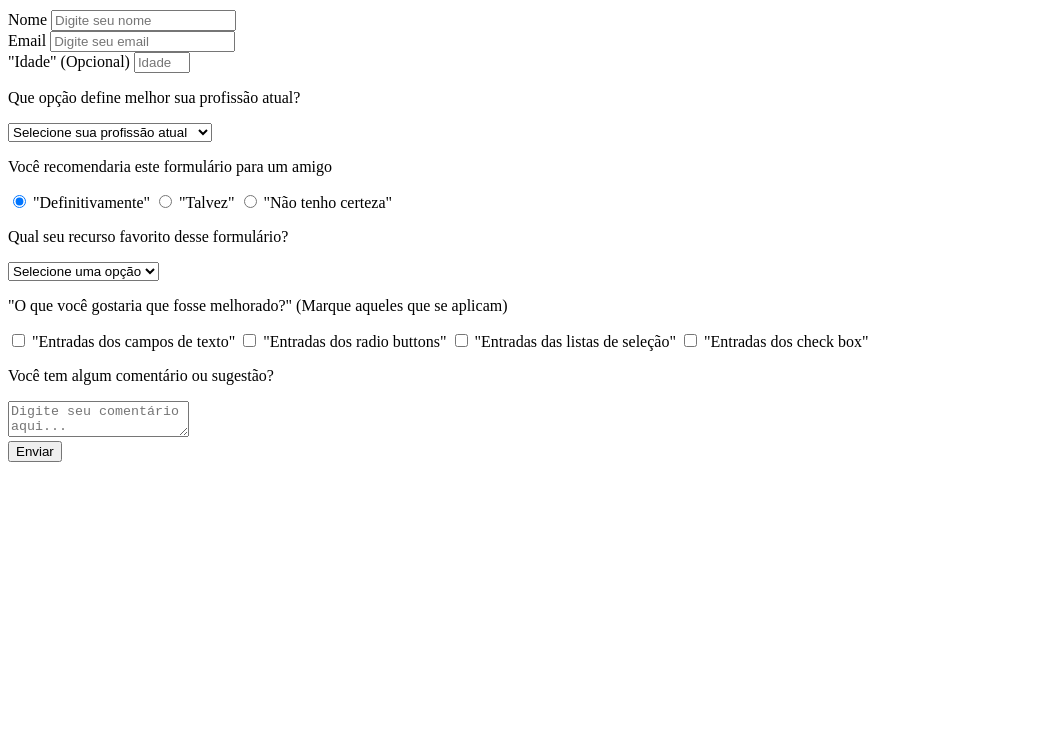
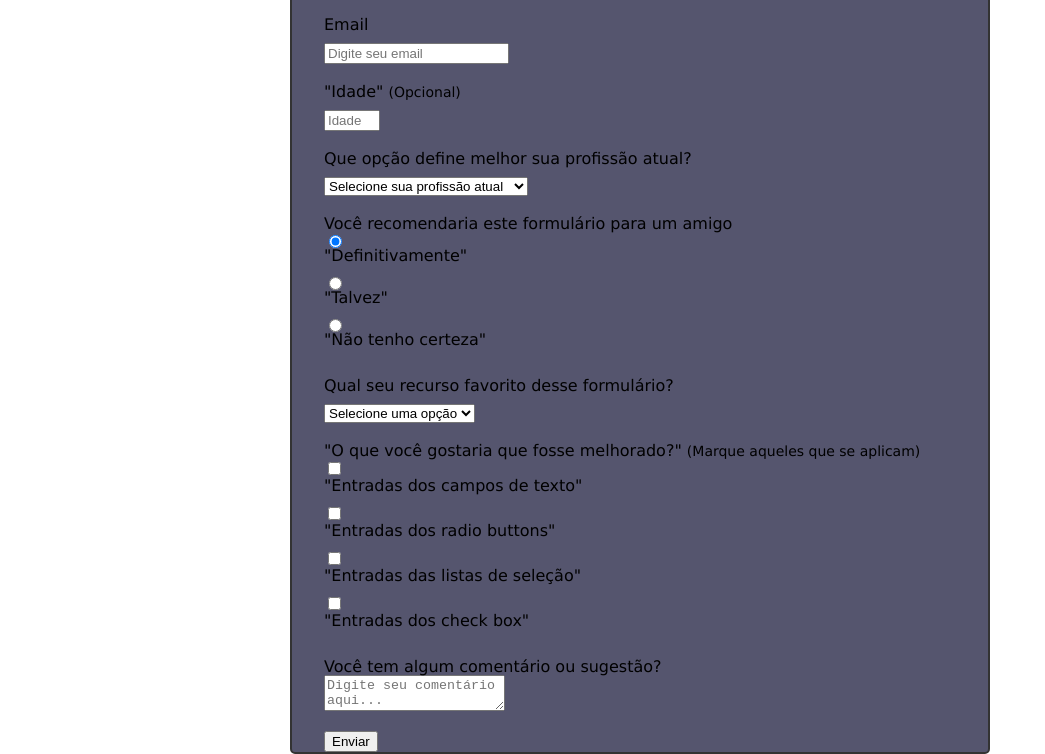
Before and after one commit to Weked/Survey-Form, a plain HTML site: page index.html in a window 1280 px wide. Shown: the part 104-858 px from the top of the page, without its empty margins (0-1045 px from the left). Before the commit the page ends 800 px from the top, so only its background shows below. Drawn offline with Linux system fonts and the light colour scheme.

Commit message:
Adição da folha de estilo e comentarios ao index.html, e primeiras estilizações adicionadas ao style.css

```diff
--- /dev/null
+++ b/css/style.css
@@ -0,0 +1,37 @@
+body{
+    /*Define o tipo de fonte utilizada ao longo de todo o documento*/
+    font-family: 'Lucida Sans Unicode', 'Lucida Grande', sans-serif;
+    /*color: #fff;*/
+}
+
+span{
+    font-size: 14px;
+}
+
+label, input, p, textarea, button{
+    display: block;
+}
+
+label{
+    padding-bottom: 10px;
+}
+
+.form-group{
+    padding-top: 20px;
+    padding-right: 2em;
+    padding-left: 2em;
+}
+
+#survey-form{
+    /*Atribui uma borda ao formulariom, com um leve arredondamento*/
+    border: 2px solid #333333;
+    border-radius: 5px;
+    /*Adiciona um background baseado em uma cor, além de possuir uma transparência*/
+    background-color: rgba(43, 43, 74, 0.8);
+}
+.container{
+    /*Centraliza o formulario e o titulo, a margin para o top e bottom nao tem espacamento quanto que,
+    right e left são automatizados pelo tamanho da pagina*/
+    margin: 0 auto;
+    width: 700px;
+}
--- a/index.html
+++ b/index.html
@@ -1,31 +1,44 @@
 <!--Weked A. Curvel [weked.curvel@gmail.com]-->
 <!DOCTYPE html>
-<html lang="pt-br">
+<html lang="pt-br"><!--Define o liguagem do documento, utilizado pelos mecanismos de busca, como google-->
     <head>
-        <meta charset="UTF-8">
+        <!--Define o padrão de caracteres utilizados pelo navegador para renderizar o documento-->
+        <meta charset="UTF-8"><!--Utilizado para caracteres que possuem acentuação, e Ç. Utilizado para liguagens latinas-->
+        <!--Adiciona os arquivos de estilo da pagina-->
+        <link rel="stylesheet" href="./css/reset.css"><!--Reseta os estilos de todos os elementos do HTML-->
+        <link rel="stylesheet" href="./css/style.css"><!--Estiliza os elementos da pagina-->
+        <!--Define o titulo da pagina, e é apresentado no topo da guia do navegador-->
         <title>Survey Form</title>
     </head>
     <body>
+        <!--Inicio do container que agrupa todos os elementos do formulario-->
         <div class="container">
+            <!--Inicio do header do foumulario-->
             <header class="header">
-                <!--Titulo utilizado no formulário-->
+                <!--Titulo para identificação do formulário no corpo da página-->
                 <h1 id="tittle" class="text-center">
                     Survey Form
                 </h1>
+                <!--Paragráfo que serve como complemento ao titulo do formulario-->
                 <p id="tittle-description" class="description text-center">
                     Um projeto voltado aos fundamentos do HTML e CSS
                 </p>
-                <!--tabela para organizar os inputs-->
             </header>
+            <!--Fim do header do formulario-->
+
+            <!--Inicio do formulário-->
             <form id="survey-form">
+                <!--Contém o label nome e o campo para inserção do nome, é obrigatório-->
                 <div class="form-group">
                     <label id="user_name_label" for="user_name">Nome</label>
                     <input type="text" name="user_name" id="user_name" class="form-control" placeholder="Digite seu nome" required>
                 </div>
+                <!--Contém o label email e o campo para inserção do email, é obrigatório-->
                 <div class="form-group">
                     <label id="user_email_label" for="user_email">Email</label>
                     <input type="text" name="user_email" id="user_email" class="form-control" placeholder="Digite seu email" required>
                 </div>
+                <!--Contém o label idade e o campo para inserção da idade utilizando um intervalo, não é obrigatório-->
                 <div class="form-group">
                     <label id="user_age_label" for="user_age">
                         "Idade"
@@ -33,6 +46,7 @@
                     </label>
                     <input type="number" name="user_age" id="user_age" min="10" max="99" class="form-control" placeholder="Idade">
                 </div>
+                <!--Contém o label para profissão e um menu de contexto para a seleção dentro de um lista, é obrigatório-->
                 <div class="form-group">
                     <label>
                         <p>Que opção define melhor sua profissão atual?</p>
@@ -46,6 +60,7 @@
                         <option value="other">Outros</option>
                     </select>
                 </div>
+                <!--Contém o label de recomendação e um conjunto de radio buttons para escolha da melhor opção-->
                 <div class="form-group">
                     <p>Você recomendaria este formulário para um amigo</p>
                     <label>
@@ -61,6 +76,7 @@
                         "Não tenho certeza"
                     </label>
                 </div>
+                <!--Contém o label nome e o campo para inserção do nome-->
                 <div class="form-group">
                     <label>
                         <p>Qual seu recurso favorito desse formulário?</p>
@@ -73,6 +89,7 @@
                         <option value="check-box">Check box</option>
                     </select>
                 </div>
+                <!--Contém o label para melhoria dos itens do formulario e um conjunto de checkbox para a escolha das melhores alternativas-->
                 <div class="form-group">
                     <p>
                         "O que você gostaria que fosse melhorado?"
@@ -94,15 +111,19 @@
                         <input type="checkbox" name="prefer" class="input-checkbox" value="check-box-input">
                         "Entradas dos check box"
                     </label>
-                    <div class="form-group">
-                        <p>Você tem algum comentário ou sugestão?</p>
-                        <textarea id="comments" name="comment" class="input-textarea" placeholder="Digite seu comentário aqui..."></textarea>
-                    </div>
                 </div>
+                <!--Contém o label para sugestões e o campo para inserção dos comentarios e sugestões do usuário-->
+                <div class="form-group">
+                    <p>Você tem algum comentário ou sugestão?</p>
+                    <textarea id="comments" name="comment" class="input-textarea" placeholder="Digite seu comentário aqui..."></textarea>
+                </div>
+                <!--Contém o button para efetuar o submit do formulário após preenchimento-->
                 <div class="form-group">
                     <button type="submit" id="submit" class="submit-button"> Enviar </button>
                 </div>
             </form>
+            <!--Fim do formulário-->
         </div>
+        <!--Fim do container que agrupa todos os elementos do formulario-->
     </body>
 </html>
```
